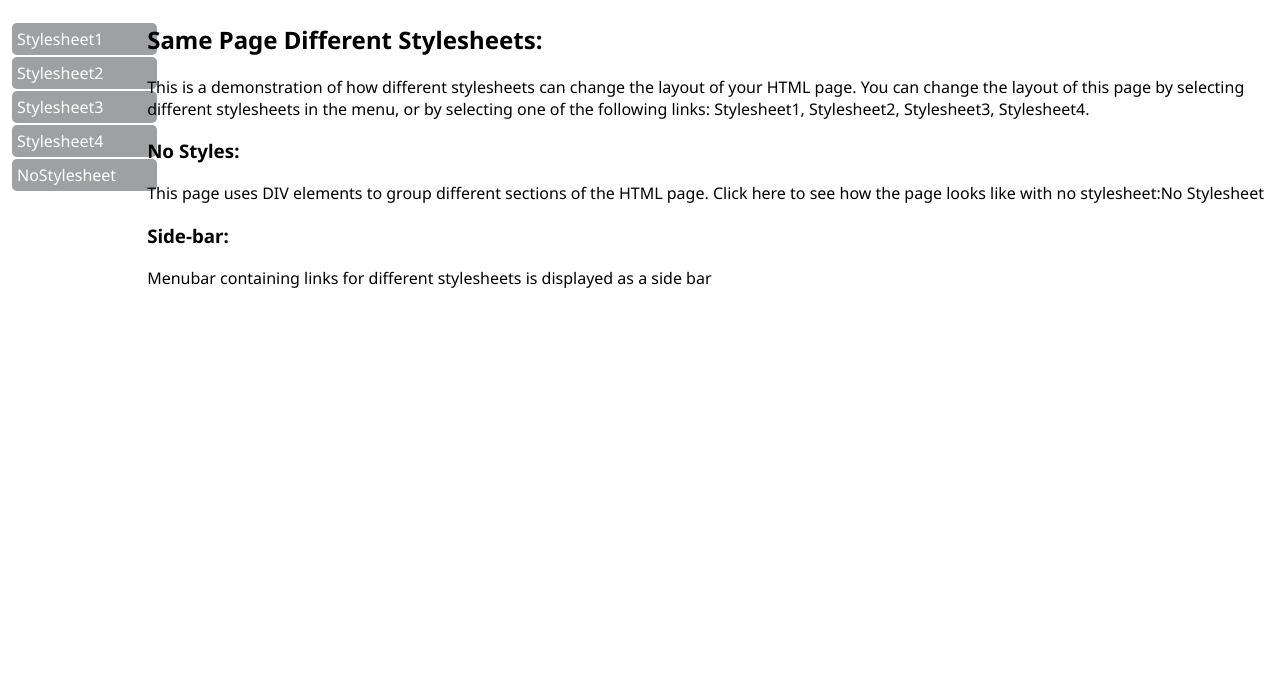
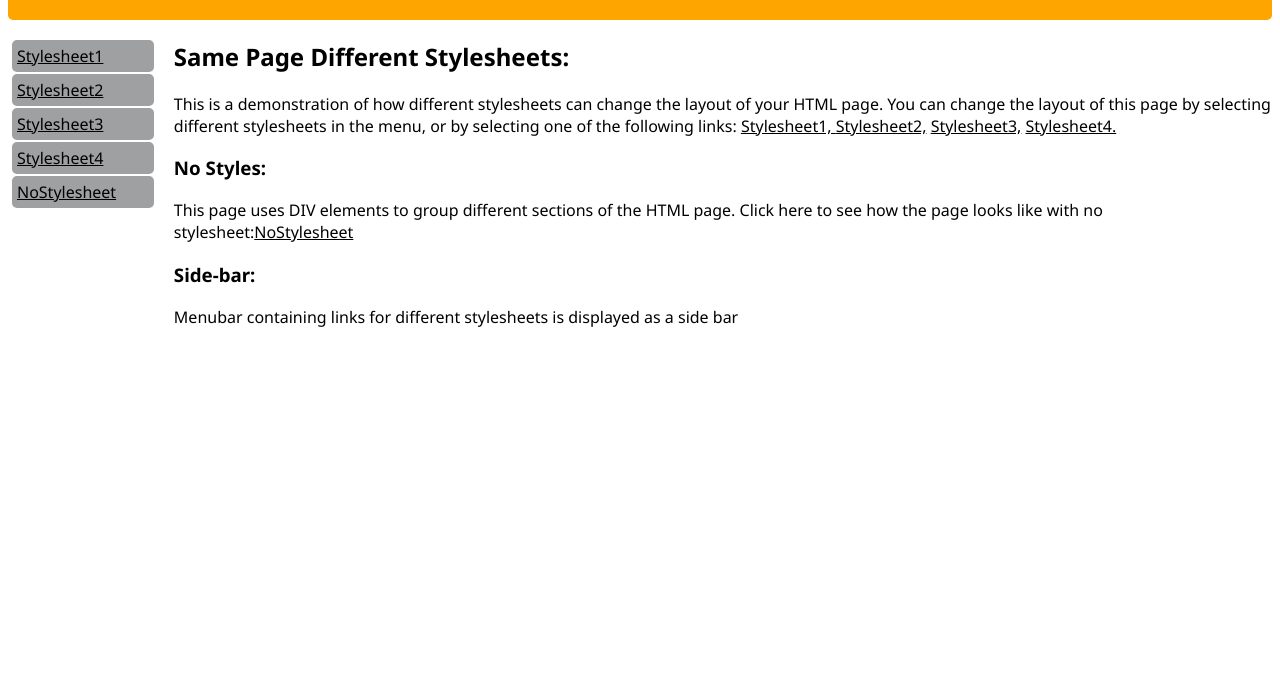
Before and after one commit to Sravanthi2727/WppLab4, a plain HTML site: page index2.html in a window 1280 px wide. Shown: the part 121-800 px from the top of the page. Drawn offline with Linux system fonts and the light colour scheme.

Commit message:
added files

```diff
--- a/index2.html
+++ b/index2.html
@@ -1,13 +1,16 @@
 <!DOCTYPE html>
 <html lang="en">
   <head>
-    <meta charset="UTF-8">
-    <meta name="viewport" content="width=device-width, initial-scale=1.0">
+    <meta charset="UTF-8" />
+    <meta name="viewport" content="width=device-width, initial-scale=1.0" />
     <title>Document</title>
-    <link rel="stylesheet" href="style2.css">
-    <link rel="preconnect" href="https://fonts.googleapis.com">
-<link rel="preconnect" href="https://fonts.gstatic.com" crossorigin>
-<link href="https://fonts.googleapis.com/css2?family=Noto+Sans:ital,wght@0,100..900;1,100..900&display=swap" rel="stylesheet">
+    <link rel="stylesheet" href="style2.css" />
+    <link rel="preconnect" href="https://fonts.googleapis.com" />
+    <link rel="preconnect" href="https://fonts.gstatic.com" crossorigin />
+    <link
+      href="https://fonts.googleapis.com/css2?family=Noto+Sans:ital,wght@0,100..900;1,100..900&display=swap"
+      rel="stylesheet"
+    />
   </head>
   <body>
     <div class="head">
@@ -17,29 +20,41 @@
     <div class="body-side">
       <div class="side">
         <ul>
-                <li><a href="index1.html" target="_blank">Stylesheet1</a></li>
-                <li><a href="index2.html" target="_blank">Stylesheet2</a></li>
-                <li><a href="index3.html" target="_blank">Stylesheet3</a></li>
-                <li><a href="index4.html" target="_blank">Stylesheet4</a></li>
-                <li><a href="index.html" target="_blank">NoStylesheet</a></li>
+          <li><a href="index1.html" target="_self">Stylesheet1</a></li>
+          <li><a href="index2.html" target="_self">Stylesheet2</a></li>
+          <li><a href="index3.html" target="_self">Stylesheet3</a></li>
+          <li><a href="index4.html" target="_self">Stylesheet4</a></li>
+          <li><a href="index.html" target="_self">NoStylesheet</a></li>
         </ul>
       </div>
       <div class="body">
         <div class="b1">
           <h2>Same Page Different Stylesheets:</h2>
-                <p>This is a demonstration of how different stylesheets can change the layout of
-                    your HTML page. You can change the layout of this page by selecting
-                    different stylesheets in the menu, or by selecting one of the following links:
-                    Stylesheet1, Stylesheet2, Stylesheet3, Stylesheet4.</p>
+          <p>
+            This is a demonstration of how different stylesheets can change the
+            layout of your HTML page. You can change the layout of this page by
+            selecting different stylesheets in the menu, or by selecting one of
+            the following links:
+            <a href="index1.html" target="_self">Stylesheet1, </a>
+            <a href="index2.html" target="_self">Stylesheet2,</a>
+            <a href="index3.html" target="_self">Stylesheet3,</a>
+            <a href="index4.html" target="_self">Stylesheet4.</a>
+          </p>
           <h3>No Styles:</h3>
         </div>
         <div class="b2">
-                <p>This page uses DIV elements to group different sections of the HTML page.
-                Click here to see how the page looks like with no stylesheet:No Stylesheet</p>
+          <p>
+            This page uses DIV elements to group different sections of the HTML
+            page. Click here to see how the page looks like with no
+            stylesheet:<a href="index.html" target="_self">NoStylesheet</a>
+          </p>
         </div>
         <div class="b3">
           <h3>Side-bar:</h3>
-                <p>Menubar containing links for different stylesheets is displayed as a side bar</p>
+          <p>
+            Menubar containing links for different stylesheets is displayed as a
+            side bar
+          </p>
         </div>
       </div>
     </div>
--- a/style2.css
+++ b/style2.css
@@ -1,33 +1,37 @@
-.head{
+.head {
   background-color: orange;
+  border-radius: 5px;
+  color: white;
+  padding: 2px 0px 7px 15px;
 }
 
-body{
+body {
   font-family: "Noto Sans", serif;
   font-optical-sizing: auto;
   font-weight: <weight>;
   font-style: normal;
-  font-variation-settings:
-    "wdth" 100;
+  font-variation-settings: "wdth" 100;
 }
 
-.body-side{
+.body-side {
   display: flex;
 }
 
-.side{
+.side {
   width: 20%;
+  margin-right: 30px;
 }
 
-a{
-    text-decoration: none;
+a {
+  color: black;
+  text-decoration: underline;
 }
 
-ul{
+ul {
   padding: 2px;
 }
 
-li{
+li {
   background-color: rgb(158, 160, 161);
   list-style: none;
   margin: 2px;
@@ -36,15 +40,10 @@ li{
   padding: 5px;
 }
 
-a{
-    color: white;
+a:hover {
+  color: orange;
 }
 
-li:hover{
-    background-color: rgb(236, 103, 55);
-
+li:hover {
+  background-color: orange;
 }
-
-li:hover{
-    background-color: rgb(192, 187, 187);
-}
```
Also changed, not shown: index.html (+11 -8 lines), index1.html (+26 -15 lines). Lines whose indentation alone changed are shown as unchanged.
